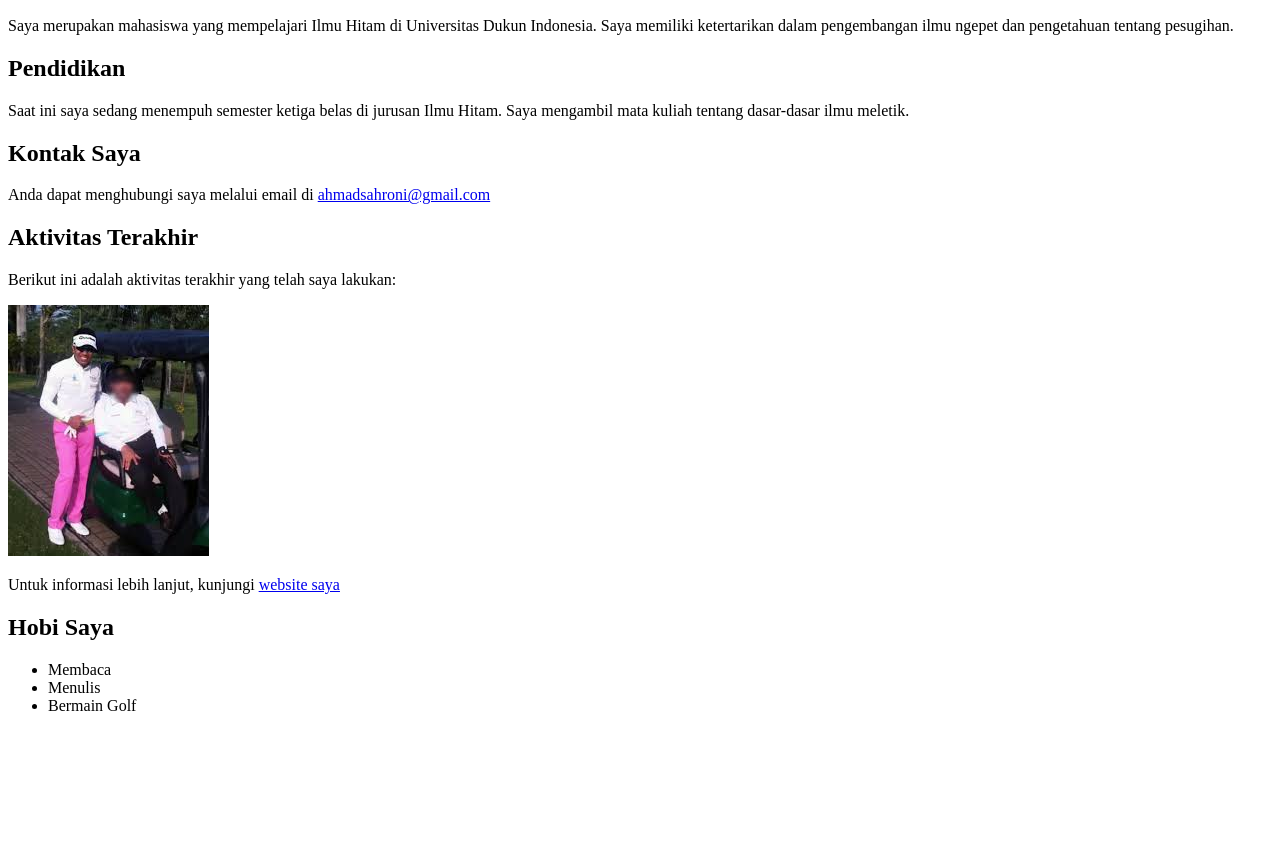
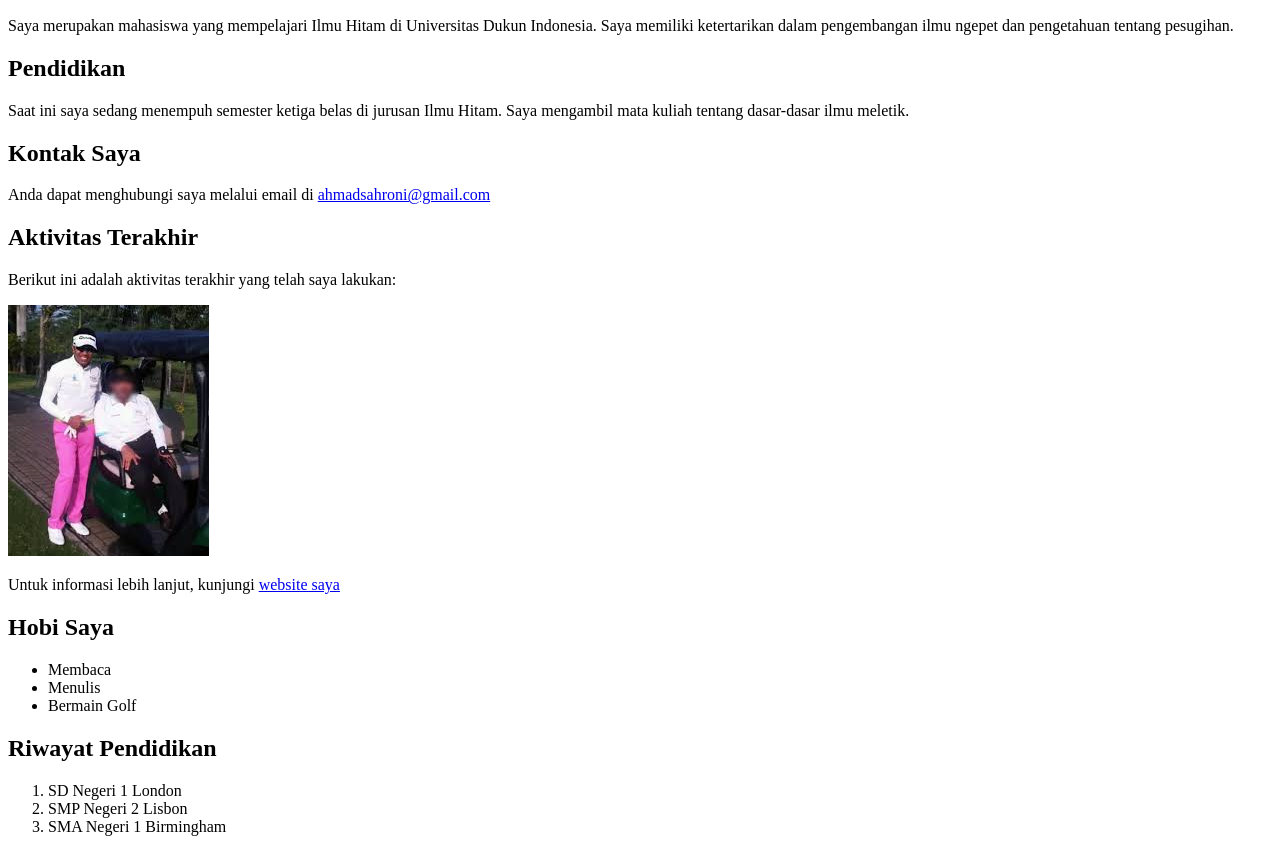
Before and after one commit to wsantika/praktikum_html, a plain HTML site: page project1/index.html in a window 1280 px wide. Shown: the part 110-962 px from the top of the page. Before the commit the page ends 841 px from the top, so only its background shows below. Drawn offline with Linux system fonts and the light colour scheme.

Commit message:
membuat ordered list untuk riwayat pendidikan

```diff
--- a/project1/index.html
+++ b/project1/index.html
@@ -43,6 +43,14 @@
 
     </ul>
 
+    <!--Ordered List untuk menampilkan proses pendidikan-->
+    <h2>Riwayat Pendidikan</h2>
+    <ol>
+        <li>SD Negeri 1 London</li>
+        <li>SMP Negeri 2 Lisbon</li>
+        <li>SMA Negeri 1 Birmingham</li>
+    </ol>
+
 
 
 
```
